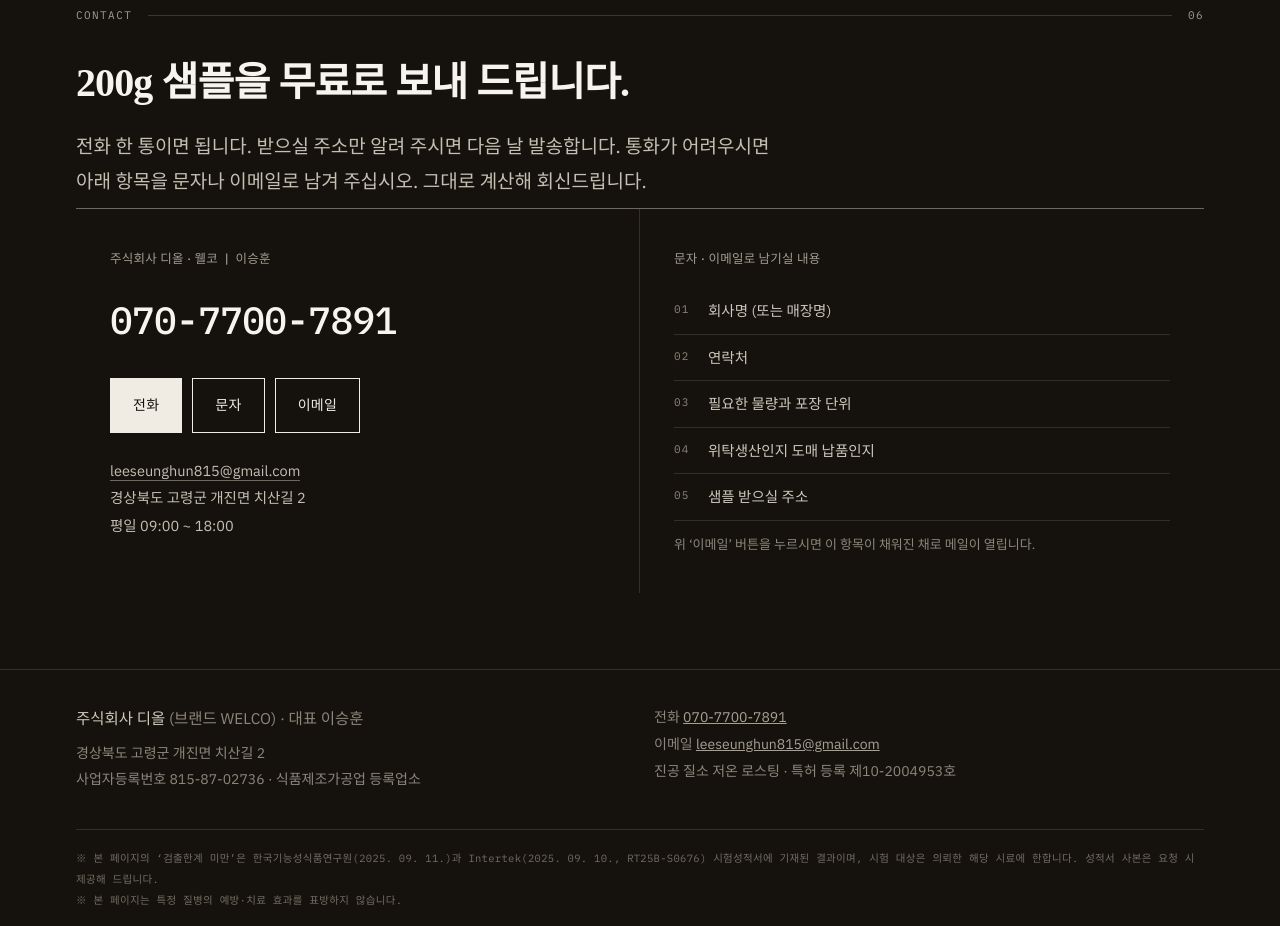
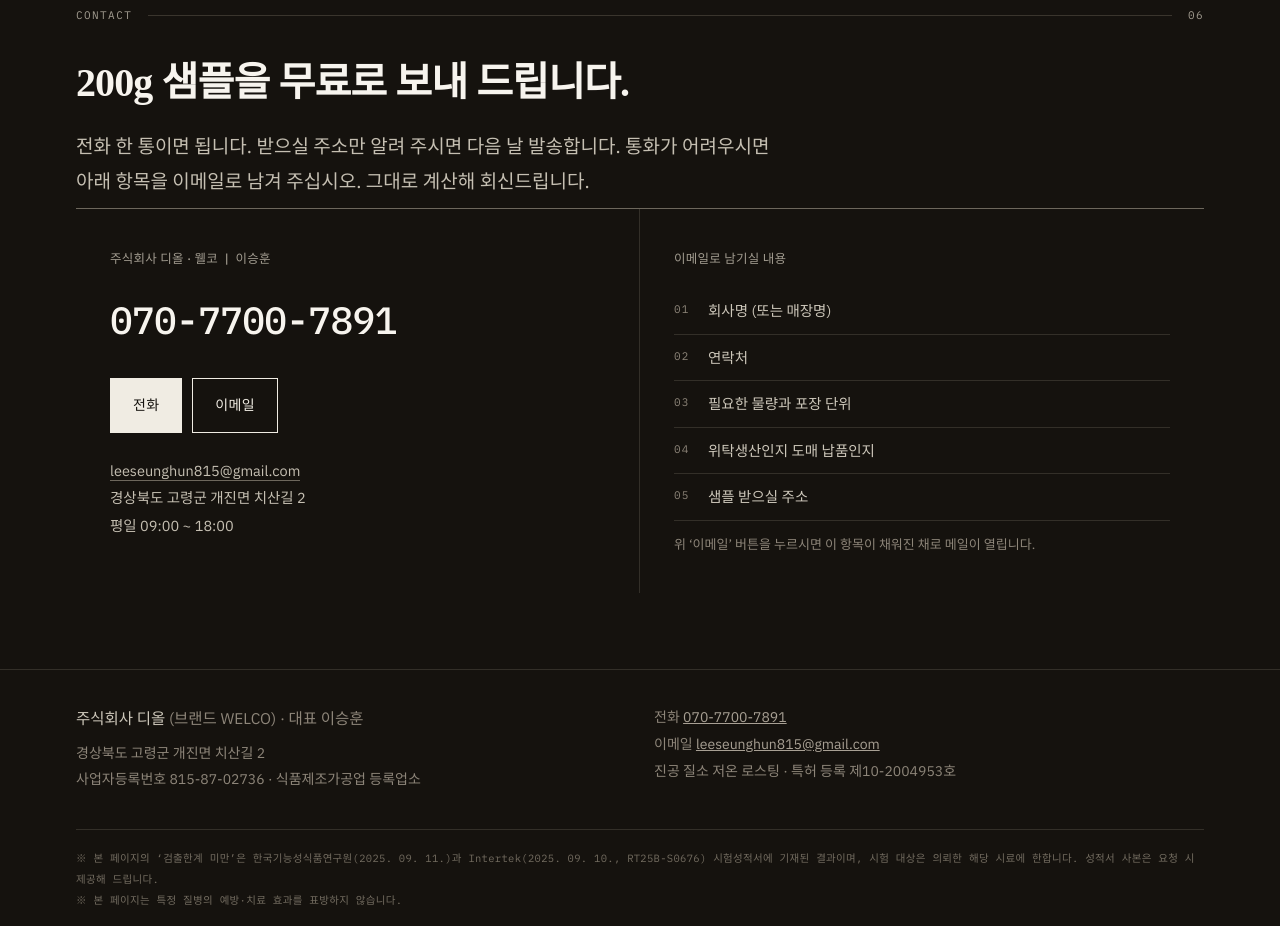
Before and after one commit to welco-coffee/welco-coffee.github.io, a plain HTML site: page index.html in a window 1280 px wide. Shown: the part 8220-9146 px from the top of the page. Drawn offline with Linux system fonts and the light colour scheme.

Commit message:
문자 버튼 제거 - 070은 SMS 수신 불가. 문의는 전화·이메일 2개로

```diff
--- a/index.html
+++ b/index.html
@@ -565,7 +565,7 @@
     <h2 class="t">200g 샘플을 무료로 보내 드립니다.</h2>
     <p class="lede">
       전화 한 통이면 됩니다. 받으실 주소만 알려 주시면 다음 날 발송합니다.
-      통화가 어려우시면 아래 항목을 문자나 이메일로 남겨 주십시오. 그대로 계산해 회신드립니다.
+      통화가 어려우시면 아래 항목을 이메일로 남겨 주십시오. 그대로 계산해 회신드립니다.
     </p>
 
     <div class="contact">
@@ -574,7 +574,6 @@
         <a class="tel" href="tel:07077007891">070-7700-7891</a>
         <div style="display:flex; gap:10px; flex-wrap:wrap;">
           <a class="btn btn-fill" href="tel:07077007891">전화</a>
-          <a class="btn btn-line" href="sms:07077007891">문자</a>
           <a class="btn btn-line" href="mailto:leeseunghun815@gmail.com?subject=%5BWELCO%5D%20%EC%9C%84%ED%83%81%EC%83%9D%EC%82%B0%C2%B7%EB%8F%84%EB%A7%A4%20%EB%AC%B8%EC%9D%98&amp;body=%E2%91%A0%20%ED%9A%8C%EC%82%AC%EB%AA%85(%EB%98%90%EB%8A%94%20%EB%A7%A4%EC%9E%A5%EB%AA%85)%3A%0A%E2%91%A1%20%EC%97%B0%EB%9D%BD%EC%B2%98%3A%0A%E2%91%A2%20%ED%95%84%EC%9A%94%ED%95%9C%20%EB%AC%BC%EB%9F%89%C2%B7%ED%8F%AC%EC%9E%A5%20%EB%8B%A8%EC%9C%84%3A%0A%E2%91%A3%20%EC%9C%84%ED%83%81%EC%83%9D%EC%82%B0%20%2F%20%EB%8F%84%EB%A7%A4%20%EB%82%A9%ED%92%88%3A%0A%E2%91%A4%20%EC%83%98%ED%94%84%20%EB%B0%9B%EC%9C%BC%EC%8B%A4%20%EC%A3%BC%EC%86%8C%3A%0A">이메일</a>
         </div>
         <p style="margin:24px 0 0; font-size:14.5px; color:#c5bfb2;">
@@ -584,7 +583,7 @@
         </p>
       </div>
       <div>
-        <span class="label">문자 · 이메일로 남기실 내용</span>
+        <span class="label">이메일로 남기실 내용</span>
         <ol class="ol">
           <li>회사명 (또는 매장명)</li>
           <li>연락처</li>
```
